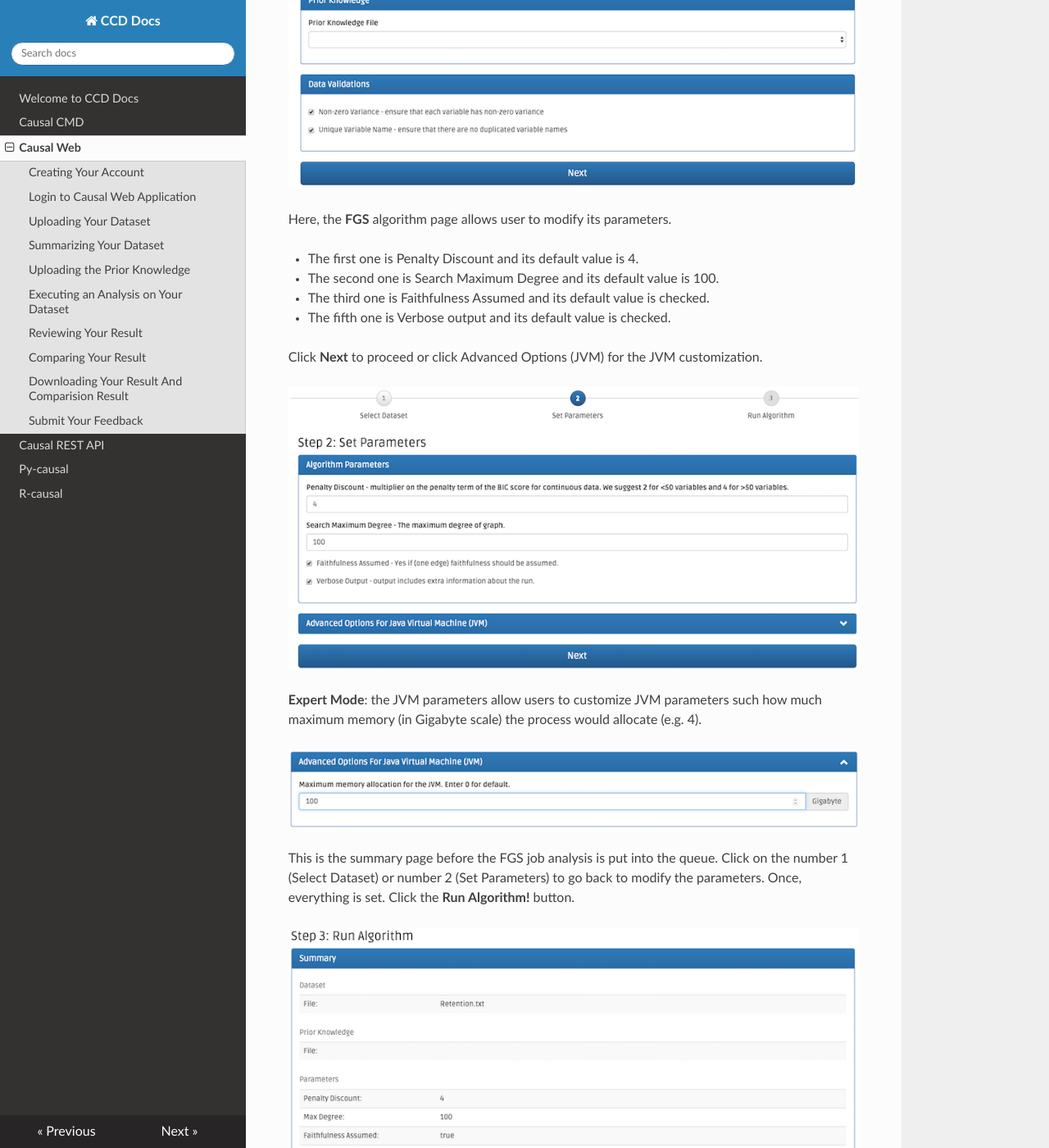
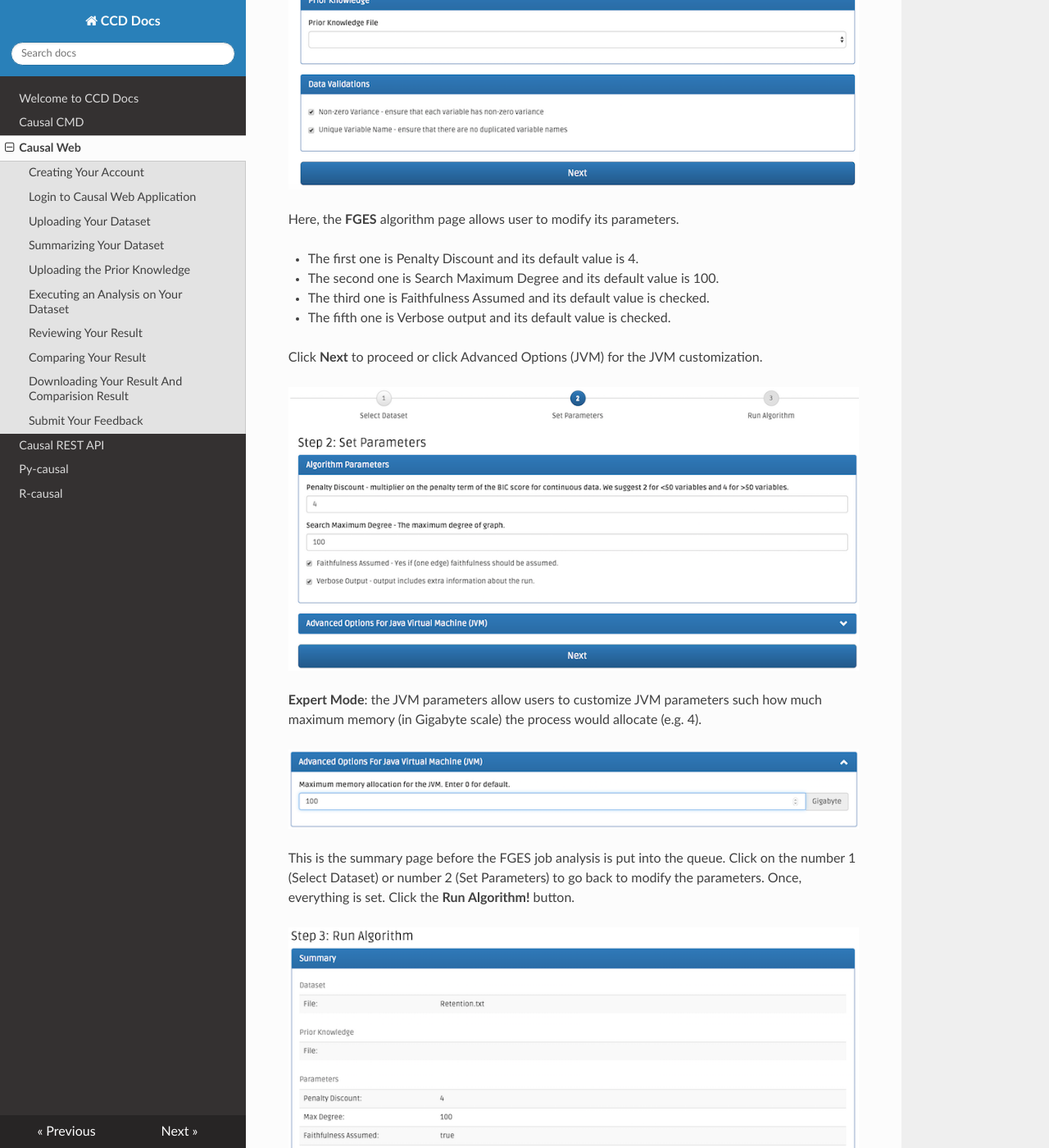
Before and after one commit to bd2kccd/bd2kccd.github.io, an MkDocs documentation site: the page built from docs_src/causal-web.md, in a window 1280 px wide and 1400 px high, scrolled down 9027 px. Shown: the whole window at 82% size. Built offline with MkDocs 1.6.1, drawn with Linux system fonts in a browser that asks for light colours; nearby versions of some CDN libraries; old or Windows-style settings are respelled for this version of MkDocs; some of the changed text lies outside the part shown.

Commit message:
change FGS to FGES

```diff
--- a/docs_src/causal-web.md
+++ b/docs_src/causal-web.md
@@ -94,17 +94,17 @@
 ## Executing an Analysis on Your Dataset
 
 Click on the Causal Discovery menu on the navigation bar on the left side. The sub menu will slowly appear.
-Click on the desired algorithms. As of November 2016, **FGS** *(Continuous)*, **FGS Discrete**, and **GFCI** *(Continuous)* are the only supported algorithms.
+Click on the desired algorithms. As of November 2016, **FGES** *(Continuous)*, **FGES Discrete**, and **GFCI** *(Continuous)* are the only supported algorithms.
 
 ![Causal Discovery Algorithms Menu Page](img/causal-web-causal-discovery-menu.png)
 
-The **Dataset** drop-down box contains a list of datasets that the system recognize. If those datasets are already uploaded and they are not displayed in the dataset drop-down box, it means that the [Data Summarization](#summarization) process to be reviewed in the first place prior to execute a causal **FGS** *(Continuous)* analysis.
+The **Dataset** drop-down box contains a list of datasets that the system recognize. If those datasets are already uploaded and they are not displayed in the dataset drop-down box, it means that the [Data Summarization](#summarization) process to be reviewed in the first place prior to execute a causal **FGES** *(Continuous)* analysis.
 If a prior knowledge file needs to be computed, Prior Knowledge File drop-down box contains a list of knowledge files.
 Before clicking the **Next** button, the data validation parameters need to be input.
 
-![FGS Algorithm Step One Menu Page](img/fgs-step-1.png)
+![FGES Algorithm Step One Menu Page](img/fgs-step-1.png)
 
-Here, the **FGS** algorithm page allows user to modify its parameters.
+Here, the **FGES** algorithm page allows user to modify its parameters.
 
 - The first one is Penalty Discount and its default value is 4.
 - The second one is Search Maximum Degree and its default value is 100.
@@ -113,17 +113,17 @@
 
 Click **Next** to proceed or click Advanced Options (JVM) for the JVM customization.
 
-![FGS Algorithm Step Two Menu Page](img/fgs-step-2.png)
+![FGES Algorithm Step Two Menu Page](img/fgs-step-2.png)
 
 **Expert Mode**: the JVM parameters allow users to customize JVM parameters such how much maximum memory (in Gigabyte scale) the process would allocate (e.g. 4).
 
-![FGS Algorithm Step Two on JVM Menu Page](img/fgs-step-2-jvm.png)
+![FGES Algorithm Step Two on JVM Menu Page](img/fgs-step-2-jvm.png)
 
-This is the summary page before the FGS job analysis is put into the queue.
+This is the summary page before the FGES job analysis is put into the queue.
 Click on the number 1 (Select Dataset) or number 2 (Set Parameters) to go back to modify the parameters.
 Once, everything is set. Click the **Run Algorithm!** button.
 
-![FGS Algorithm Step Three Menu Page](img/fgs-step-3.png)
+![FGES Algorithm Step Three Menu Page](img/fgs-step-3.png)
 
 The application will redirect the **Job Queue** page. The analysis job is added to the queue. The **Queued** status means that it waits for the scheduler to run it once the executing slot is available. However, the **Job Queue** page does not currently automatically update the jobs' status (at least in this development stage). Refresh the **Job Queue** page from time to time to see the latest jobs' status.
 
```
Also changed, not shown: docs_src/causal-cmd.md (+9 -9 lines), docs_src/causal-rest-api.md (+7 -7 lines), docs_src/index.md (+3 -3 lines), docs_src/r-causal.md (+4 -4 lines), 7 other files.
